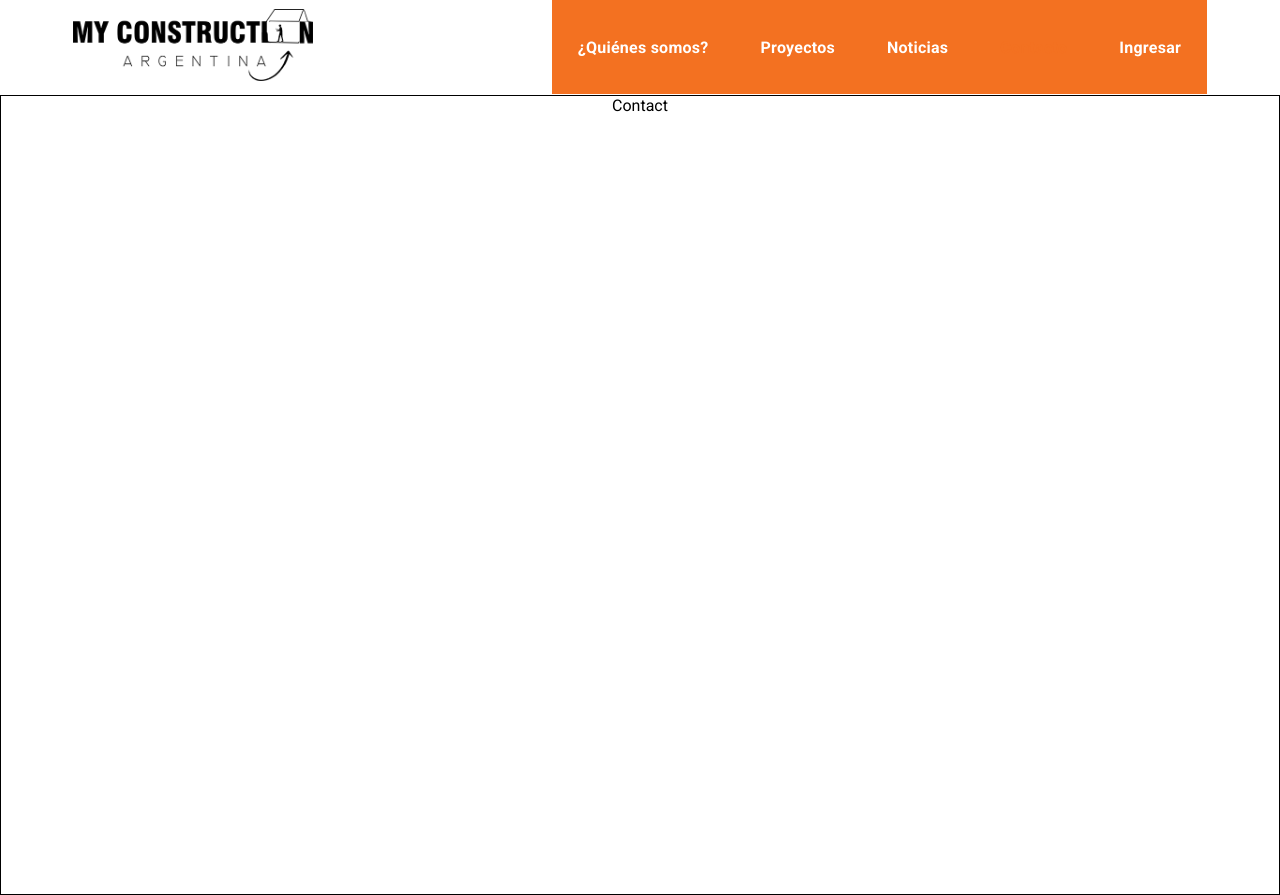
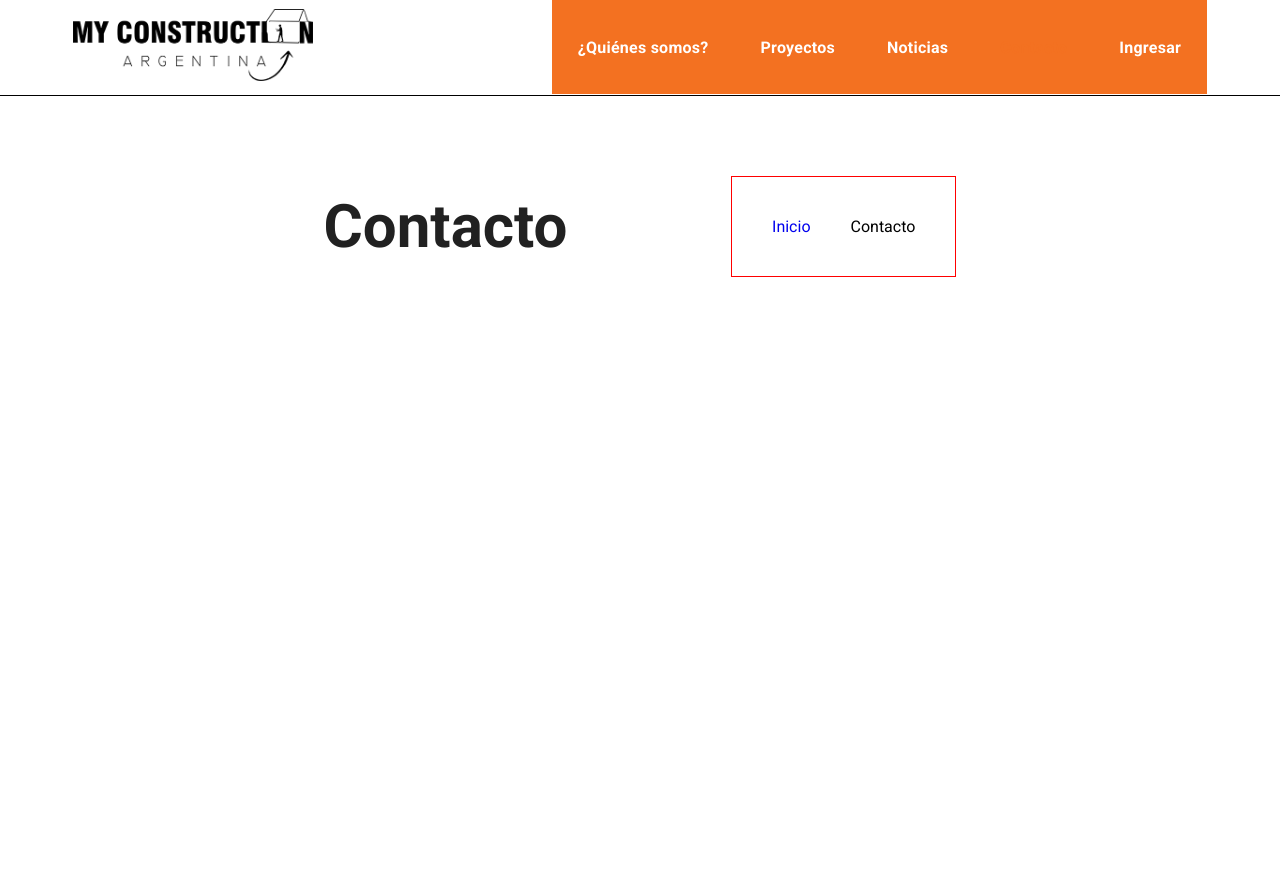
Before and after one commit to Gregorio-01/MyC, a React (Vite) app in the folder Client/: page /contact in a window 1280 px wide. Built offline with nearby package versions, Linux system fonts and the light colour scheme.

Commit message:
contacto

```diff
--- a/Client/src/Components/Contact/contact.css
+++ b/Client/src/Components/Contact/contact.css
@@ -1,4 +1,51 @@
 .contact-container {
-    height: 100vh;
-    border: solid black 1px;
+  height: 100vh;
+  border-top: solid black 1px;
+
   }
+
+  .contact-div-top{
+    display: flex;
+    flex-direction: row;
+    margin: 10vh 20vh 0 20vh;
+    justify-content: space-evenly;
+    align-items: center;
+  }
+
+  .contacto-title{
+    padding: 0;
+    color: #212121;
+    font-weight: 700;
+    text-transform: none;
+    font-size: 60px;
+  }
+
+/*
+  .span-contacto::before{
+    display: inline-block;
+    top: 50%;
+    font-size: 10px;
+    line-height: 16px;
+    width: 32px;
+    text-align: center;
+    position: relative;
+    vertical-align: middle;
+  } */
+
+  .div-inico-contacto{
+    display: flex;
+    flex-direction: row;
+    align-items: center;
+    padding: 40px;
+    border: 1px solid red;
+    justify-content: flex-end
+  }
+
+  .div-inico-contacto > a {
+    text-decoration: none;
+    /* font-size: 40px; */
+  }
+
+  .div-inico-contacto > span {
+    margin-left: 5vh;
+  }
--- a/Client/src/Components/Contact/contact.jsx
+++ b/Client/src/Components/Contact/contact.jsx
@@ -1,10 +1,24 @@
+import { NavLink } from 'react-router-dom';
+
 import "./contact.css"
 
 const Contact = () => {
     return (
       <div className="contact-container">
-        Contact
+
+        <div className="contact-div-top">
+          <h1 className="contacto-title">Contacto</h1>
+          <div className='div-inico-contacto'>
+            <NavLink to="Home">
+              <a>Inicio</a>
+            </NavLink>
+            <span className="span-contacto"> Contacto </span>
+          </div>
+
         </div>
+
+
+      </div>
     )
   }
 
```
Also changed, not shown: Client/package.json (+6 -5 lines), 1 other file (tests, documents, lock files or other folders).
